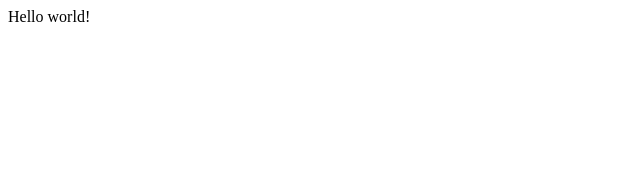
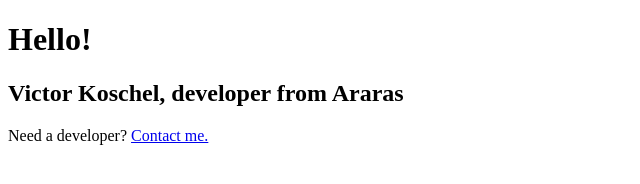
Before and after one commit to vkoschel/gatsby-bootcamp, a Gatsby site: page / in a window 1280 px wide. Shown: the whole page, without its empty margins (0-640 px from the left). Built offline with nearby package versions, Linux system fonts and the light colour scheme; Gatsby itself is replaced by a stand-in of ours.

Commit message:
Some pages

```diff
--- a/src/pages/index.js
+++ b/src/pages/index.js
@@ -1,5 +1,14 @@
 import React from "react"
+import { Link } from 'gatsby'
 
-export default function Home() {
-  return <div>Hello world!</div>
+const IndexPage = () => {
+  return (
+    <div>
+      <h1>Hello!</h1>
+      <h2>Victor Koschel, developer from Araras</h2>
+      <p>Need a developer? <Link to="/contact">Contact me. </Link></p>
+    </div>
+  )
 }
+
+export default IndexPage
```
Also changed, not shown: src/pages/about.js (added, +12 -0 lines), src/pages/blog.js (added, +12 -0 lines), src/pages/contact.js (added, +12 -0 lines).
